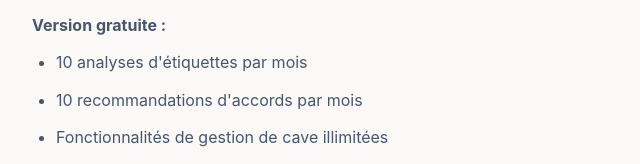
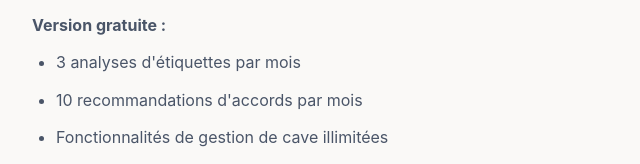
Before and after one commit to nicobgts/nicobgts.github.io, a plain HTML site: page vineo/terms.html in a window 1280 px wide. Shown: the part 633-797 px from the top of the page, 228-868 px from the left. Drawn offline with Linux system fonts and the light colour scheme.

Commit message:
fix: update free tier scan limit from 10 to 3

```diff
--- a/vineo/terms.html
+++ b/vineo/terms.html
@@ -84,7 +84,7 @@
     <h2>3. Compte et abonnement</h2>
     <p><strong>Version gratuite :</strong></p>
     <ul>
-        <li>10 analyses d'étiquettes par mois</li>
+        <li>3 analyses d'étiquettes par mois</li>
         <li>10 recommandations d'accords par mois</li>
         <li>Fonctionnalités de gestion de cave illimitées</li>
     </ul>
```
